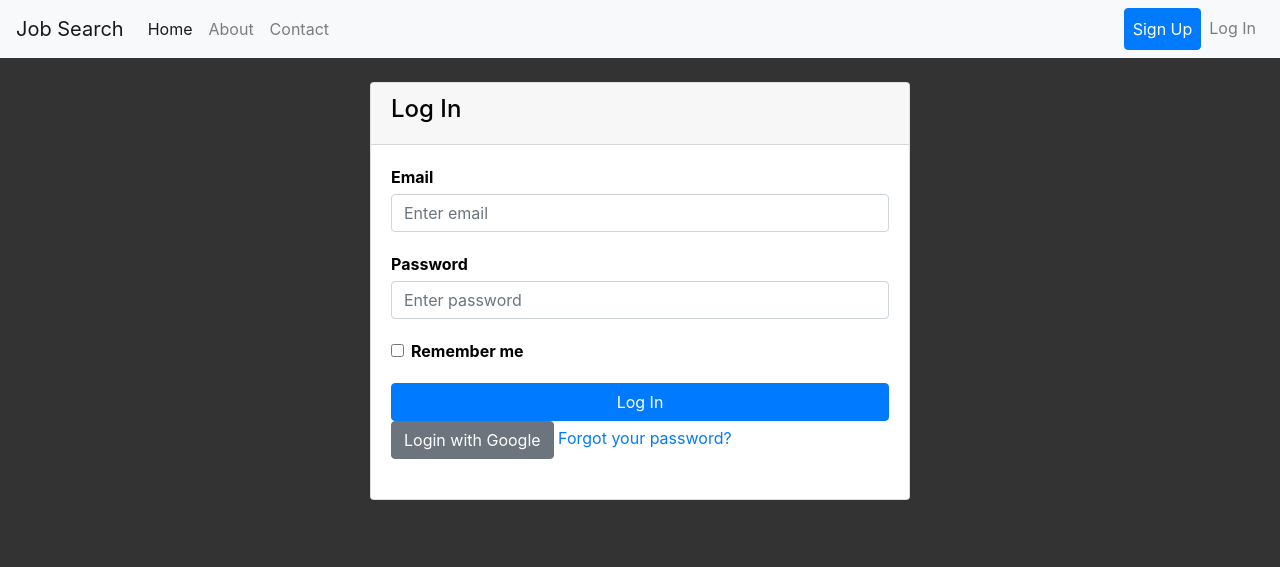
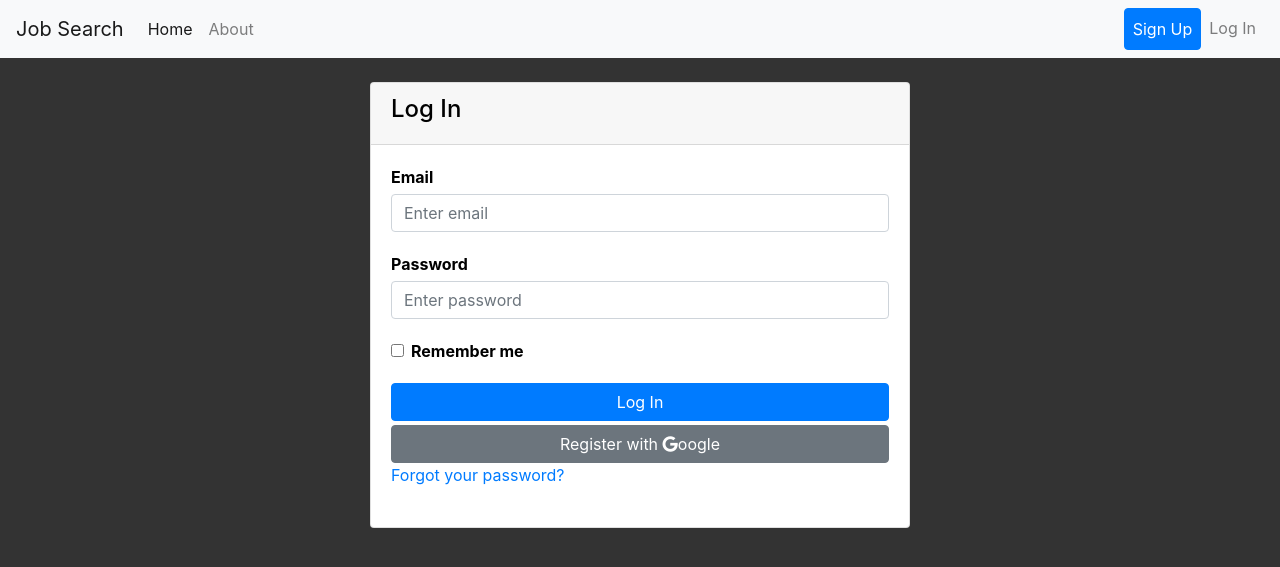
Before and after one commit to kradt/found-offer, a Flask app: page /auth/login in a window 1280 px wide. Shown: the top 567 px of the page. Run offline with Flask 3, Linux system fonts and the light colour scheme; some libraries are stand-ins or nearby versions.

Commit message:
change login and sign up page

```diff
--- a/src/templates/_auth.html
+++ b/src/templates/_auth.html
@@ -41,11 +41,12 @@
 					<div class="form-group">
 						{{ form.submit(class="btn btn-primary") }}
 						{% if type=="register" %}
-			              	<a href="{{ url_for('auth_bp.google_login') }}" class="btn btn-secondary"><i class="fab fa-google me-2"></i>Register with Google</a>
+			              	<a href="{{ url_for('auth_bp.google_login') }}" class="btn btn-secondary mt-1 w-100">
+								Register with <i class="fab fa-google me-2"></i>oogle
+							</a>
 						{% else %}
-	                        <a href="{{ url_for('auth_bp.google_login') }}" class="btn btn-secondary">
-	                            <i class="fab fa-google me-2"></i>
-	                            Login with Google
+	                        <a href="{{ url_for('auth_bp.google_login') }}" class="btn btn-secondary mt-1 w-100">
+	                            Register with <i class="fab fa-google me-2"></i>oogle
 	                        </a>
 						{% endif %}
 						<a href="{{ url_for('.reset_password') }}">
--- a/src/templates/_header.html
+++ b/src/templates/_header.html
@@ -15,9 +15,6 @@
         </li>
         <li class="nav-item">
             <a class="nav-link" href="{{ url_for('root_bp.about') }}">About</a>
-        </li>
-        <li class="nav-item">
-            <a class="nav-link" href="#">Contact</a>
         </li>
     </ul>
     <ul class="navbar-nav">
--- a/src/templates/base.html
+++ b/src/templates/base.html
@@ -8,6 +8,7 @@
         <!-- Bootstrap CSS -->
         <link rel="stylesheet" href="https://maxcdn.bootstrapcdn.com/bootstrap/4.5.2/css/bootstrap.min.css">
         <link rel="stylesheet" type="text/css" href="{{ url_for('static', filename='css/main.css') }}">
+        <script src="https://kit.fontawesome.com/60ba7250fa.js" crossorigin="anonymous"></script>
     {% endblock %}
 </head>
 <body>
```
